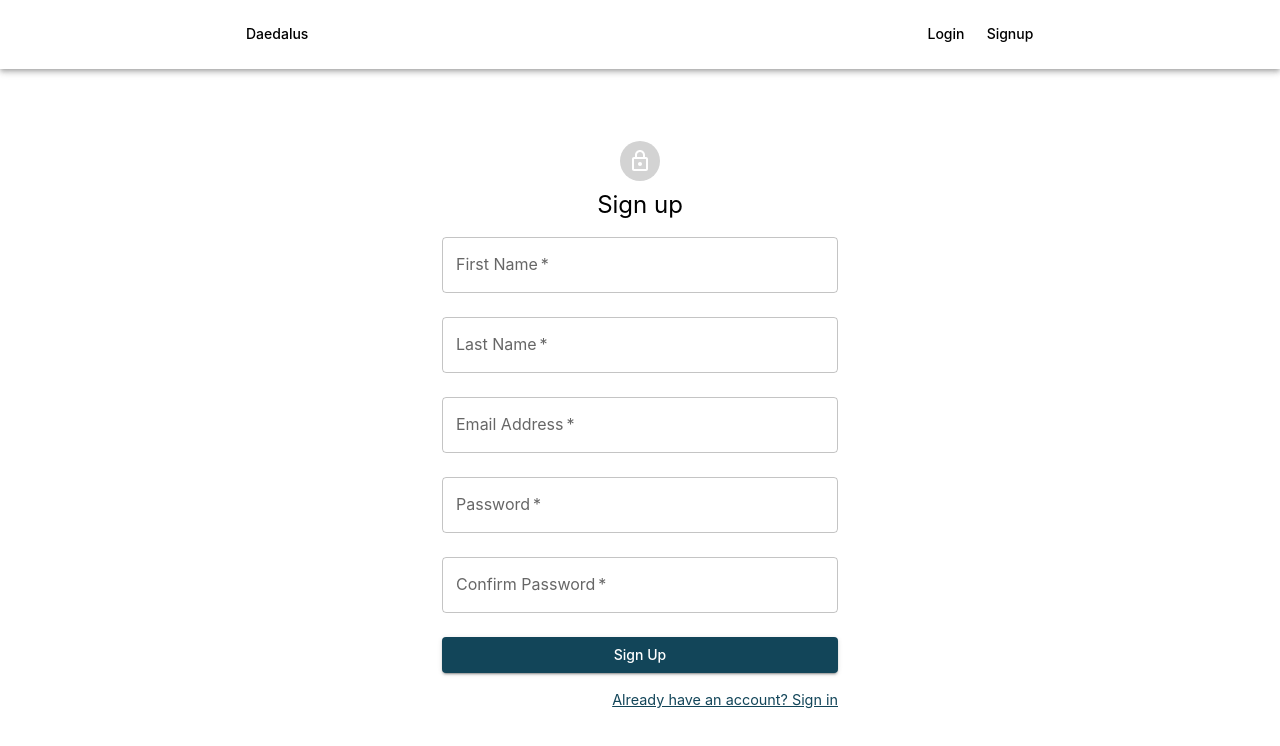
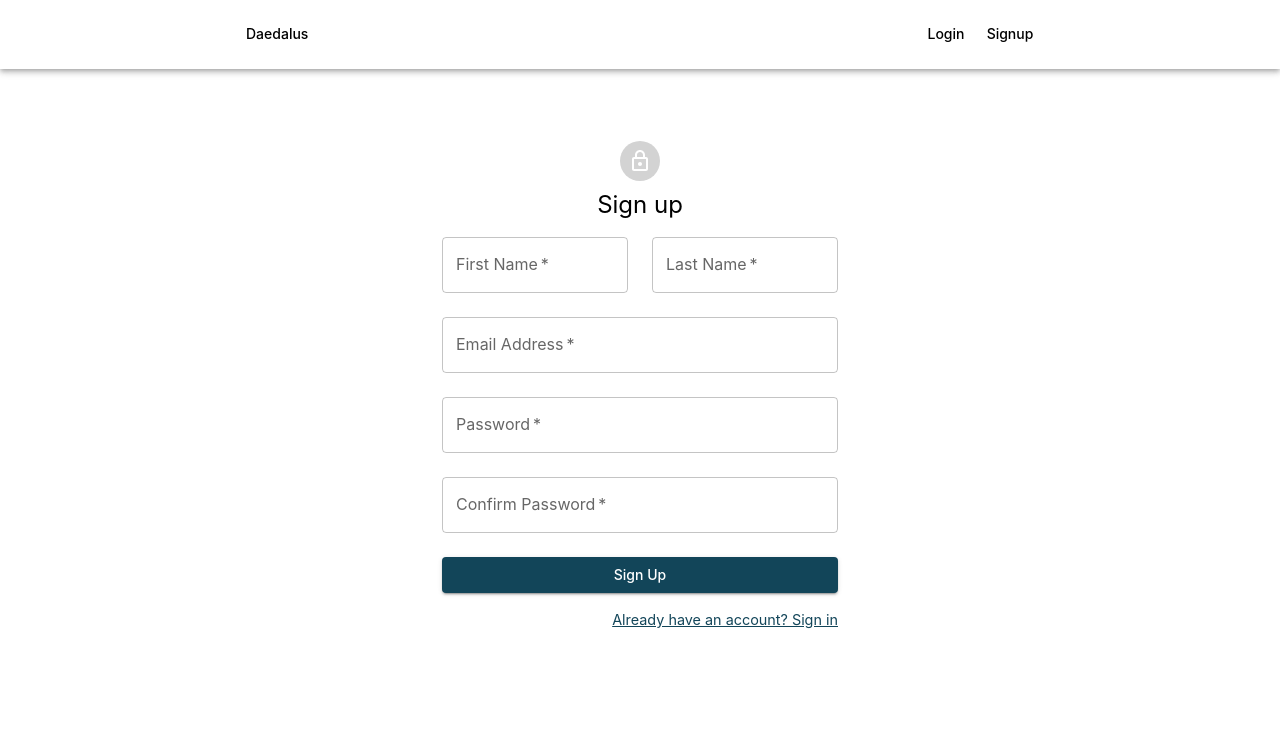
Before and after one commit to Cabbott118/horizonmech, a React (Create React App) app: page /signup in a window 1280 px wide. Shown: the top 746 px of the page. Built offline with nearby package versions, Linux system fonts and the light colour scheme.

Commit message:
First and last name input xs=6

```diff
--- a/src/features/authentication/components/SignupForm.js
+++ b/src/features/authentication/components/SignupForm.js
@@ -3,6 +3,7 @@ import { Box } from '@mui/material';
 import Alert from '../../../components/common/Alert';
 import Button from '../../../components/common/Button';
 import TextField from '../../../components/common/TextField';
+import { Grid } from '@mui/material';
 
 const SignupForm = ({
   firstName,
@@ -26,6 +27,8 @@ const SignupForm = ({
 
   return (
     <Box component='form' onSubmit={handleSubmit}>
+      <Grid container spacing={3}>
+        <Grid item xs={6}>
           <TextField
             id='firstName'
             label='First Name'
@@ -34,6 +37,8 @@ const SignupForm = ({
             value={firstName}
             onChange={(e) => setFirstName(e.target.value)}
           />
+        </Grid>
+        <Grid item xs={6}>
           <TextField
             id='lastName'
             label='Last Name'
@@ -42,6 +47,8 @@ const SignupForm = ({
             value={lastName}
             onChange={(e) => setLastName(e.target.value)}
           />
+        </Grid>
+      </Grid>
       <TextField
         id='email'
         label='Email Address'
--- a/src/lib/axios.js
+++ b/src/lib/axios.js
@@ -4,7 +4,7 @@ import axios from 'axios';
 import { API_URL, LOCAL_API_URL } from '../constants/apiEndpoints';
 
 const api = axios.create({
-  baseURL: LOCAL_API_URL,
+  baseURL: API_URL,
 });
 
 export const get = async (path, params = {}) => {
```
Lines whose indentation alone changed are shown as unchanged.
